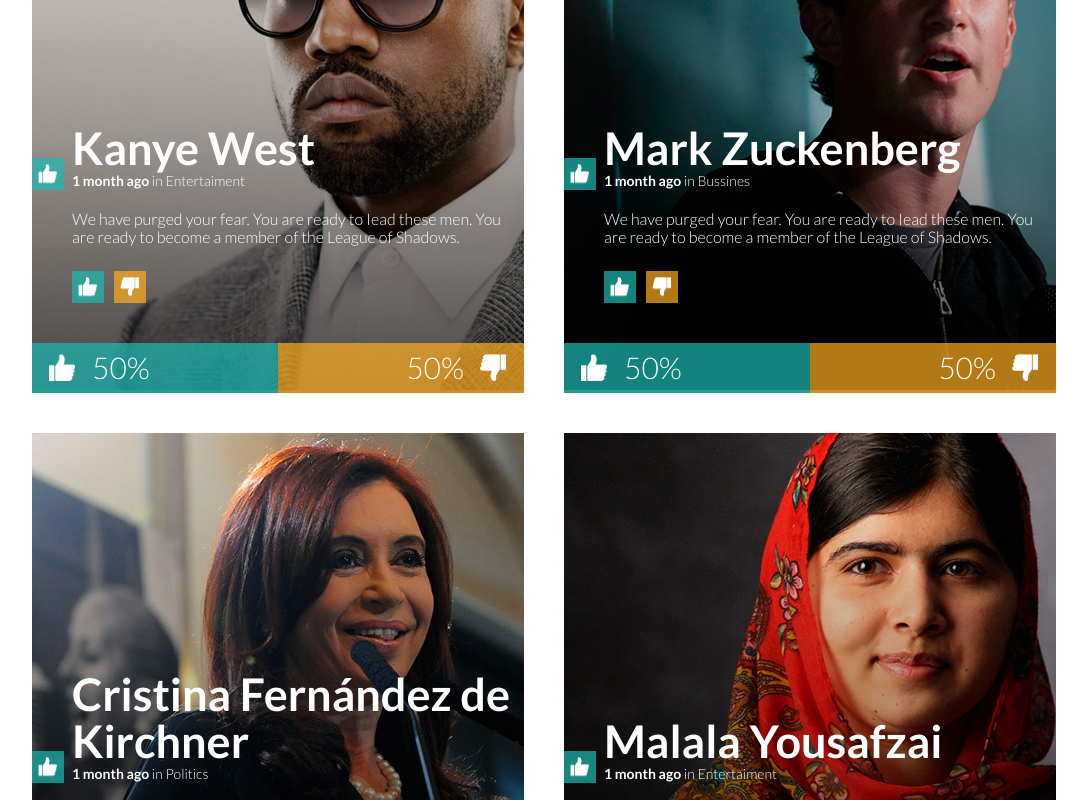
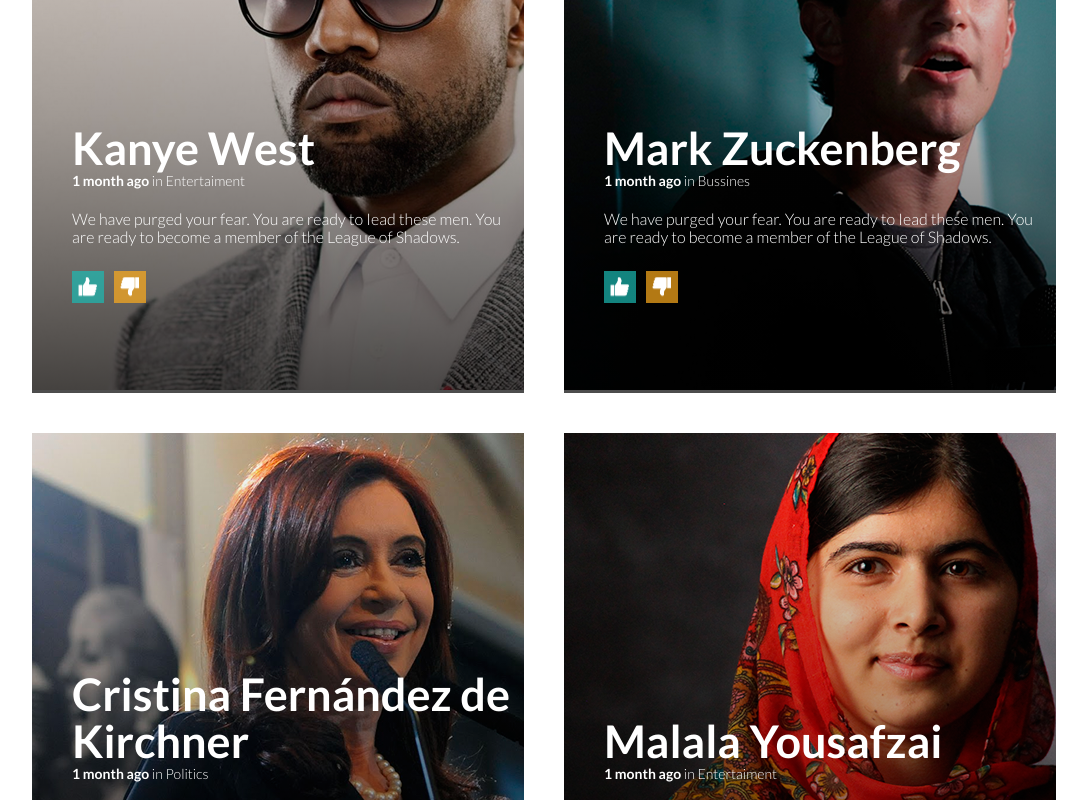
Before and after one commit to Grafijoss/zemoga-test, a React (Create React App) app: page / in a window 1280 px wide. Shown: the part 1240-2040 px from the top of the page, without its empty margins (96-1183 px from the left). Built offline with nearby package versions, Linux system fonts and the light colour scheme.

Commit message:
voting logic done

```diff
--- a/src/components/Box/index.js
+++ b/src/components/Box/index.js
@@ -8,6 +8,7 @@
 	constructor(props) {
 		super(props);
 		this.state = {
+			voted: false,
 			selected: null
 		};
 
@@ -24,15 +25,26 @@
 	}
 
 	voteFun() {
+		this.setState({
+			voted: true
+		})
 		this.props.handleVotes({
 			id: this.props.dataChar.id,
 			opc: this.state.selected
 		});
 	}
 
+	voteAgain() {
+		this.setState({
+			selected: null,
+			voted: false
+		})
+	}
+
 	render() {
 
 		const {
+			voted,
 			selected
 		} = this.state;
 
@@ -46,6 +58,11 @@
 			noLIkeVotes
 		} = this.props.dataChar;
 
+		const totalVotes = noLIkeVotes + likeVotes;
+
+		const percentageLike = Math.round(Math.ceil(100 * likeVotes) / totalVotes);
+		const percentageNoLike = Math.round(Math.ceil(100 * noLIkeVotes) / totalVotes);
+
 		return (
 			<div className="wrrp-box">
 				<img
@@ -56,12 +73,14 @@
 				<div className="wrrp-box_content">
 
 					<div className="wrrp-box_titles">
-						<div className="button-vote bg-like">
+						{totalVotes > 0 ? (
+							<div className={`button-vote ${likeVotes > noLIkeVotes ? "bg-like" : "bg-nolike"}`}>
 								<img
 									alt="test"
-								src={LIKE}
+									src={likeVotes > noLIkeVotes ? LIKE : NO_LIKE}
 								></img>
 							</div>
+						) : null}
 						<div className="titles-group">
 							<p className="name">
 								{name}
@@ -79,8 +98,10 @@
 					</div>
 
 					<div className="wrrp-box_buttons">
+
+						{!voted ? (
+							<React.Fragment>
 								<button
-							// className="button-vote bg-like"
 									className={`button-vote bg-like ${selected === "like" ? "active" : null}`}
 									onClick={() => this.selectedFun("like")}
 								>
@@ -90,7 +111,6 @@
 									></img>
 								</button>
 								<button
-							// className="button-vote bg-nolike"
 									className={`button-vote bg-nolike ${selected === "nolike" ? "active" : null}`}
 									onClick={() => this.selectedFun("nolike")}
 								>
@@ -109,23 +129,59 @@
 										</button>
 									) : null
 								}
+							</React.Fragment>
+						) : (
+								<button
+									className="button-border"
+									onClick={this.voteAgain.bind(this)}
+								>
+									Vote again
+								</button>
+							)}
+
 					</div>
 
 					<div className="wrrp-box_votes">
-						<div className="percentage bg-like">
+						{
+							percentageLike > 0 ? (
+								<div
+									className="percentage bg-like"
+									style={{
+										width: `${percentageLike}%`
+									}}
+								>
+									{percentageLike > 24 ? (
+										<React.Fragment>
 											<img
 												alt="test"
 												src={LIKE}
 											></img>
-							<p>50</p>
+											<p>{percentageLike}</p>
+										</React.Fragment>
+									) : null}
 								</div>
-						<div className="percentage bg-nolike">
+							) : null
+						}
+						{
+							percentageNoLike > 0 ? (
+								<div
+									className="percentage bg-nolike"
+									style={{
+										width: `${percentageNoLike}%`
+									}}
+								>
+									{percentageNoLike > 24 ? (
+										<React.Fragment>
 											<img
 												alt="test"
 												src={NO_LIKE}
 											></img>
-							<p>50</p>
+											<p>{percentageNoLike}</p>
+										</React.Fragment>
+									) : null}
 								</div>
+							) : null
+						}
 						<div className="clear"></div>
 					</div>
 
--- a/src/components/Box/index.scss
+++ b/src/components/Box/index.scss
@@ -41,10 +41,13 @@
 
 	&_votes {
 		height: 50px;
+		position: relative;
+		width: 100%;
 		.percentage {
-			float: left;
 			height: 50px;
-			position: relative;
+			position: absolute;
+			top: 0;
+			transition: all 0.3s ease;
 			width: 50%;
 			img {
 				height: 30px;
@@ -60,16 +63,16 @@
 					}
 				}
 			&.bg-like {
+				left: 0;
 				padding-left: 60px;
-				position: relative;
 				text-align: left;
 				img {
 					left: 15px;
 				}
 			}
 			&.bg-nolike {
+				right: 0;
 				padding-right: 60px;
-				position: relative;
 				text-align: right;
 				img {
 					right: 15px;
@@ -140,7 +143,7 @@
 			}
 		}
 		.button-vote {
-			bottom: 20px;
+			bottom: 45px;
 			position: absolute;
 			left: 0;
 		}
--- a/src/pages/Home/index.js
+++ b/src/pages/Home/index.js
@@ -41,16 +41,45 @@
 	}
 
 	handleVotes(vote) {
-		console.log('este es el voto desde el padre');
-		console.log(vote);
 
 		let chars = this.state.dataChars.map(char => {
 			if (vote.id === char.id) {
-				let opc = this.context.opc === "like" ? "likeVotes" : "noLIkeVotes";
+				let opc = vote.opc === "like" ? "likeVotes" : "noLIkeVotes";
+				char[opc] = char[opc] + 1;
+			}
+			return char
+		})
 
-			}
-			return
+		this.setState({
+			dataChars: chars
+		});
+
+		const testChars = this.state.dataChars.filter(char => {
+			return vote.id === char.id
 		})
+
+
+		const testChar = testChars[0];
+		const total = testChar.noLIkeVotes + testChar.likeVotes
+
+		// console.log('Este es el personaje');
+		// console.log(testChar);
+		console.log('este es el total');
+		console.log(total);
+
+		console.log('este es el testChar.noLIkeVotes');
+		console.log(testChar.noLIkeVotes);
+		console.log(`${Math.ceil(100 * testChar.noLIkeVotes) / total}%`);
+
+		console.log('este es el testChar.likeVotess');
+		console.log(testChar.likeVotes);
+		console.log(`${Math.ceil(100 * testChar.likeVotes) / total}%`);
+
+
+
+
+
+		console.log();
 
 
 	}
```
Also changed, not shown: package.json (line endings or trailing spaces), 1 other file (tests, documents, lock files or other folders). Lines whose indentation alone changed are shown as unchanged.
